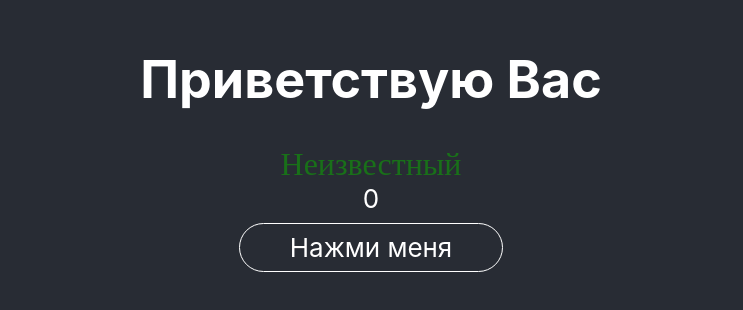
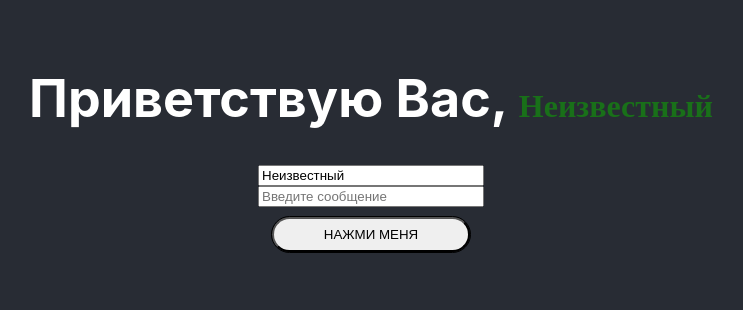
Before and after one commit to ivanSemi/reactlesson1, a React (Create React App) app: page / in a window 1280 px wide. Shown: the part 258-568 px from the top of the page, without its empty margins (269-1012 px from the left). Built offline with nearby package versions, Linux system fonts and the light colour scheme.

Commit message:
работают действия на отправку и вывод автора, а так же срабатывает, alert на 1,5 сек.

```diff
--- a/src/App.js
+++ b/src/App.js
@@ -1,20 +1,56 @@
 import "./App.css";
 import Message from "./Message";
-import Button from "./Button";
+import {useEffect, useState } from "react";
 
 function App() {
-  // недобавил ветку, поэтому отправляю пул с комментарием, а так же в GB прикладываю ссылку на сам репозиторий
-  const nameTxt = "Неизвестный";
+  const [messageList, setMessageList] = useState([]);
+  const [name, setName] = useState(['Неизвестный']);
+  const [message, setMessage] = useState(['']);
+
+  const addMessage = () => {
+    let random = Math.random();
+    setMessageList([...messageList, {
+      name: name,
+      message: message,
+      id: random,
+    }])
+  }
+
+  useEffect(() => {
+    setTimeout(() =>{
+      if (messageList.length > 0) {
+        alert("сообщение отправлено");
+      }
+    }, 1500)
+  }, [messageList])
+
+
   return (
     <div className="App">
       <header className="App-header">
-      <h1>Приветствую Вас</h1>
-      <Message props={nameTxt}/>
-      <Button />
+        <h1>Приветствую Вас, <Message props={name}/></h1>
+
+        <div className="input">
+          <input value={name} onChange={(e) => setName(e.target.value)} placeholder="Введите имя"/>
+          <input value={message} onChange={(e) => setMessage(e.target.value)} placeholder="Введите сообщение"/>
+        </div>
+        <button className="button" onClick={addMessage}>НАЖМИ МЕНЯ</button>
+        <div>
+          {messageList.map((itemMessage) => {
+            return (
+              <div key={itemMessage.id} className="box">
+              <div>
+              <p className="author">{itemMessage.name}</p>
+              </div>
+              <div>
+              <p className="message">{itemMessage.message}</p>
+              </div>
+              </div>)
+            })}
+        </div>
       </header>
+    </div>
+      );
+    }
 
-    </div>
-  );
-}
-
-export default App;
+    export default App;
--- a/src/Button.js
+++ /dev/null
@@ -1,16 +0,0 @@
-import React, {useState} from 'react'
-
-export function Button () {
-    const [count, setCount] = useState(0);
-    const updateCount = () => {
-        setCount((prevCount) => prevCount + 1);
-    }
-    return (
-        <div>
-        <span className='counter'>{count}</span>
-        <div className='button' onClick={updateCount}>Нажми меня</div>
-        </div>
-    );
-};
-
-export default Button
--- a/src/Message.js
+++ b/src/Message.js
@@ -2,9 +2,7 @@ import React from 'react';
 
 const Message = ({props}) => {
     return (
-        <div className='nameTxt'>
-            {props}
-        </div>
+        <span className='nameTxt'>{props}</span>
     );
 };
 
--- a/src/index.css
+++ b/src/index.css
@@ -1,15 +1,15 @@
 body {
   margin: 0;
   font-family: -apple-system, BlinkMacSystemFont, 'Segoe UI', 'Roboto', 'Oxygen',
-    'Ubuntu', 'Cantarell', 'Fira Sans', 'Droid Sans', 'Helvetica Neue',
-    sans-serif;
+  'Ubuntu', 'Cantarell', 'Fira Sans', 'Droid Sans', 'Helvetica Neue',
+  sans-serif;
   -webkit-font-smoothing: antialiased;
   -moz-osx-font-smoothing: grayscale;
 }
 
 code {
   font-family: source-code-pro, Menlo, Monaco, Consolas, 'Courier New',
-    monospace;
+  monospace;
 }
 
 h1{
@@ -37,3 +37,29 @@ h1{
   outline: none;
   box-sizing: border-box;
 }
+
+.input {
+  display: flex;
+  flex-direction: column;
+  width: 226px;
+}
+
+.box {
+  display: flex;
+  justify-content: space-around;
+}
+
+.author {
+  font-family: sans-serif;
+  color: #197019;
+  font-weight: 500;
+  width: 500px;
+
+}
+
+.message {
+  font-family: sans-serif;
+  color: #fefffe;
+  font-weight: 500;
+  width: 500px;
+}
```
